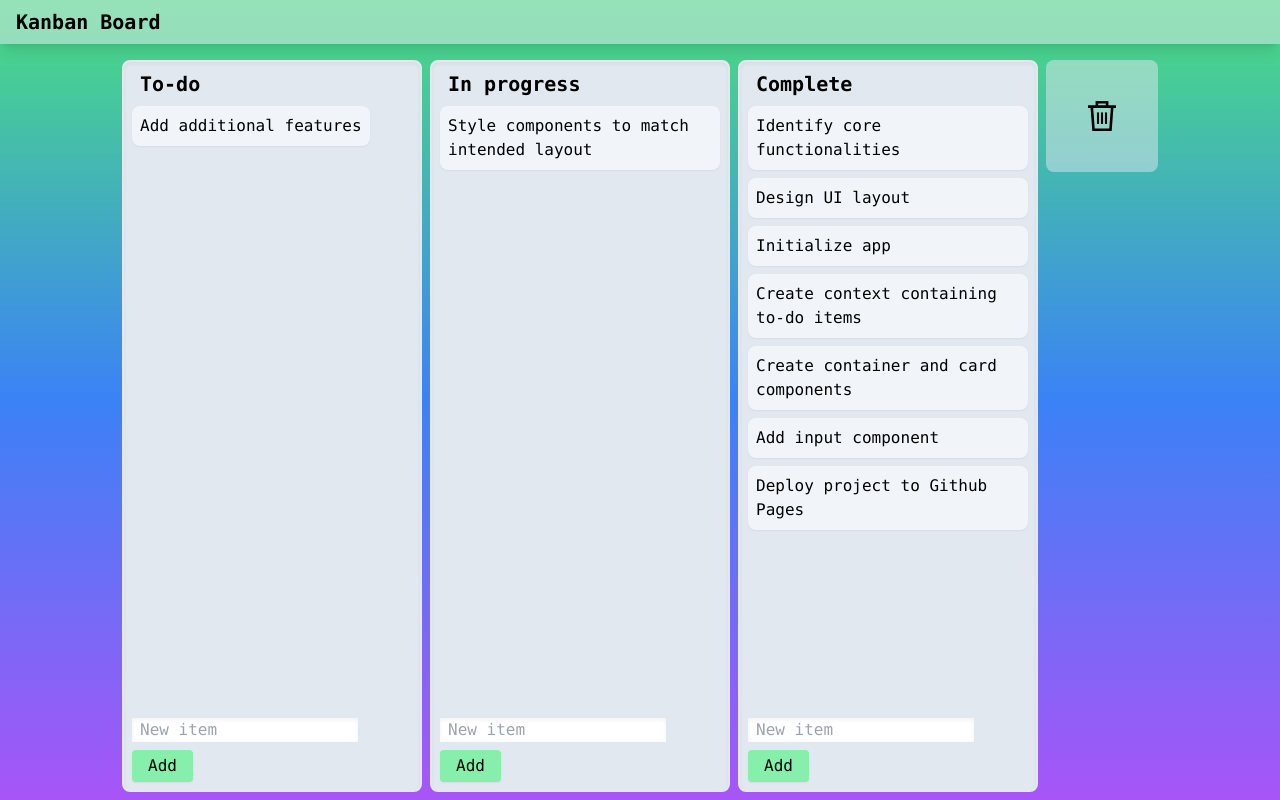
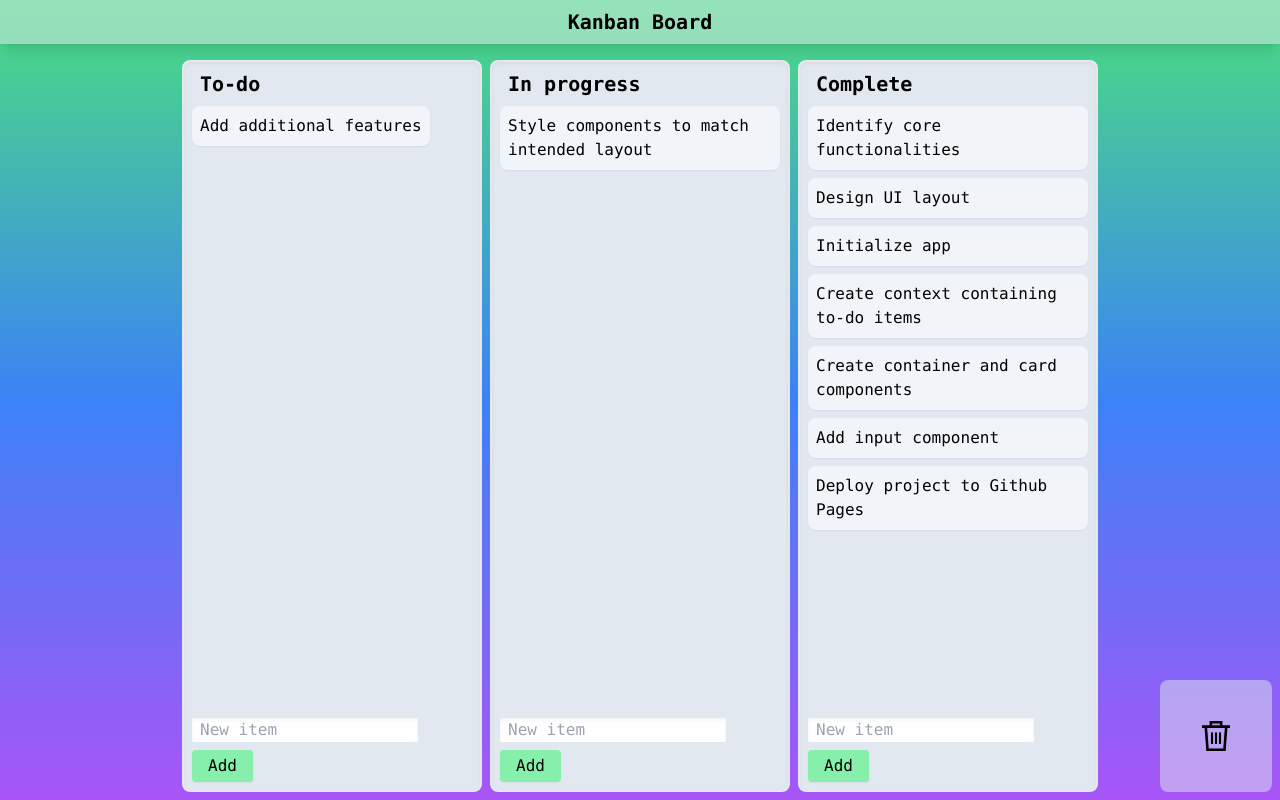
Before and after one commit to macrobee/kanbanboard, a React (Create React App) app: page / in a window 1280 px wide. Built offline with nearby package versions, Linux system fonts and the light colour scheme.

Commit message:
centered h1 text, moved trash can to bottom right of screen

```diff
--- a/src/components/garbage.jsx
+++ b/src/components/garbage.jsx
@@ -20,7 +20,7 @@ const Garbage = () => {
 
   return (
     <div
-      className="h-28 w-28 p-2 flex justify-center items-center bg-slate-200/50 hover:bg-slate-200/75 rounded-lg"
+      className="h-28 w-28 p-2 flex justify-center items-center bg-slate-200/50 hover:bg-slate-200/75 rounded-lg absolute right-2 bottom-2 z-20"
       onDragOver={allowDrop}
       onDrop={handleDrop}
     >
--- a/src/components/header.jsx
+++ b/src/components/header.jsx
@@ -1,6 +1,6 @@
 
 const Header = ({text}) => {
-    return <h1 className="text-xl font-bold self-start shadow-lg w-full bg-slate-200/50 px-4 py-2">
+    return <h1 className="text-xl font-bold self-start shadow-lg w-full bg-slate-200/50 px-4 py-2 flex justify-center align-center">
     {text}
   </h1>
 }
```
